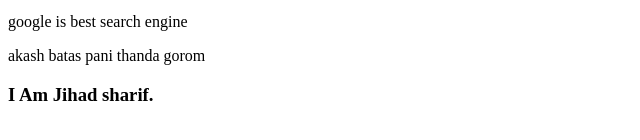
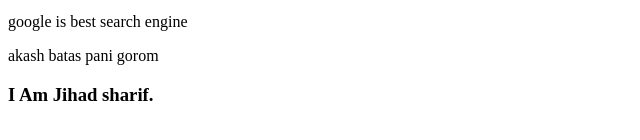
Before and after one commit to 4FJS/JS_1, a plain HTML site: page index.html in a window 1280 px wide. Shown: the part 190-330 px from the top of the page, 0-640 px from the left. Drawn offline with Linux system fonts and the light colour scheme.

Commit message:
who am i

```diff
--- a/index.html
+++ b/index.html
@@ -22,7 +22,7 @@
 
 <p> google is best search engine</p>
 
-<p>akash batas pani thanda gorom</p>
+<p>akash batas pani  gorom</p>
 
 <h3>I Am Jihad sharif.</h3>
 
```
